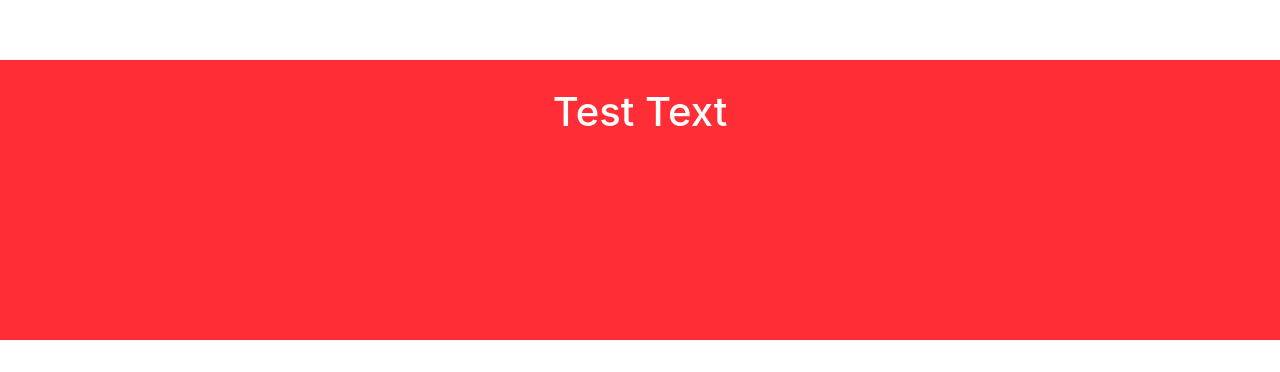
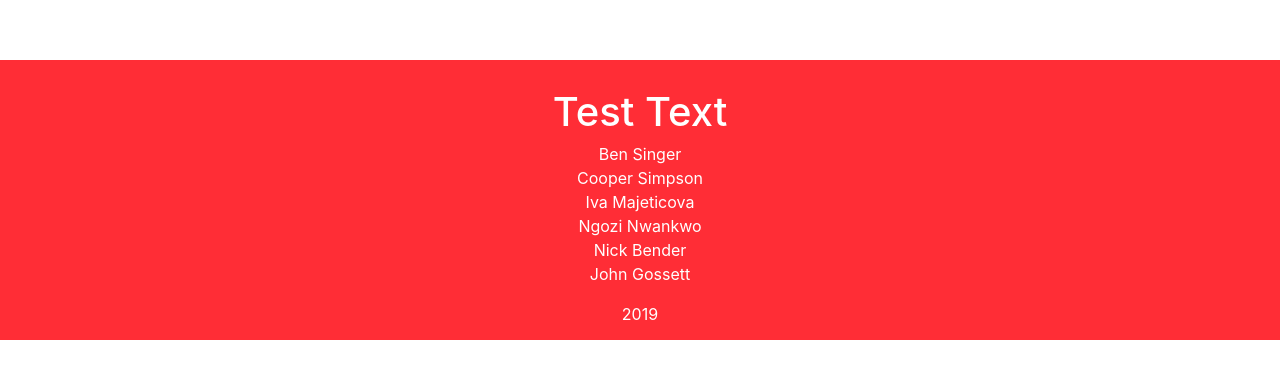
Before and after one commit to NikolaasBender/SoftwareDevProject, a plain HTML site: page golang_skunkworks/templates/index.html in a window 1280 px wide. Shown: the part 3370-3742 px from the top of the page. Before the commit the page ends 3710 px from the top, so only its background shows below. Drawn offline with nearby package versions, Linux system fonts and the light colour scheme.

Commit message:
added names to footer

```diff
--- a/golang_skunkworks/templates/index.html
+++ b/golang_skunkworks/templates/index.html
@@ -78,6 +78,15 @@
           <div class="container-fluid" id="Footer">
             <div class="container" style="padding:30px;">
               <h1>Test Text</h1>
+              <ul class="list-unstyled components">
+                <li>Ben Singer</li>
+                <li>Cooper Simpson</li>
+                <li>Iva Majeticova</li>
+                <li>Ngozi Nwankwo</li>
+                <li>Nick Bender</li>
+                <li>John Gossett</li>
+              </ul>
+              <p>2019</p>
             </div>
           </div>
         </footer>
```
